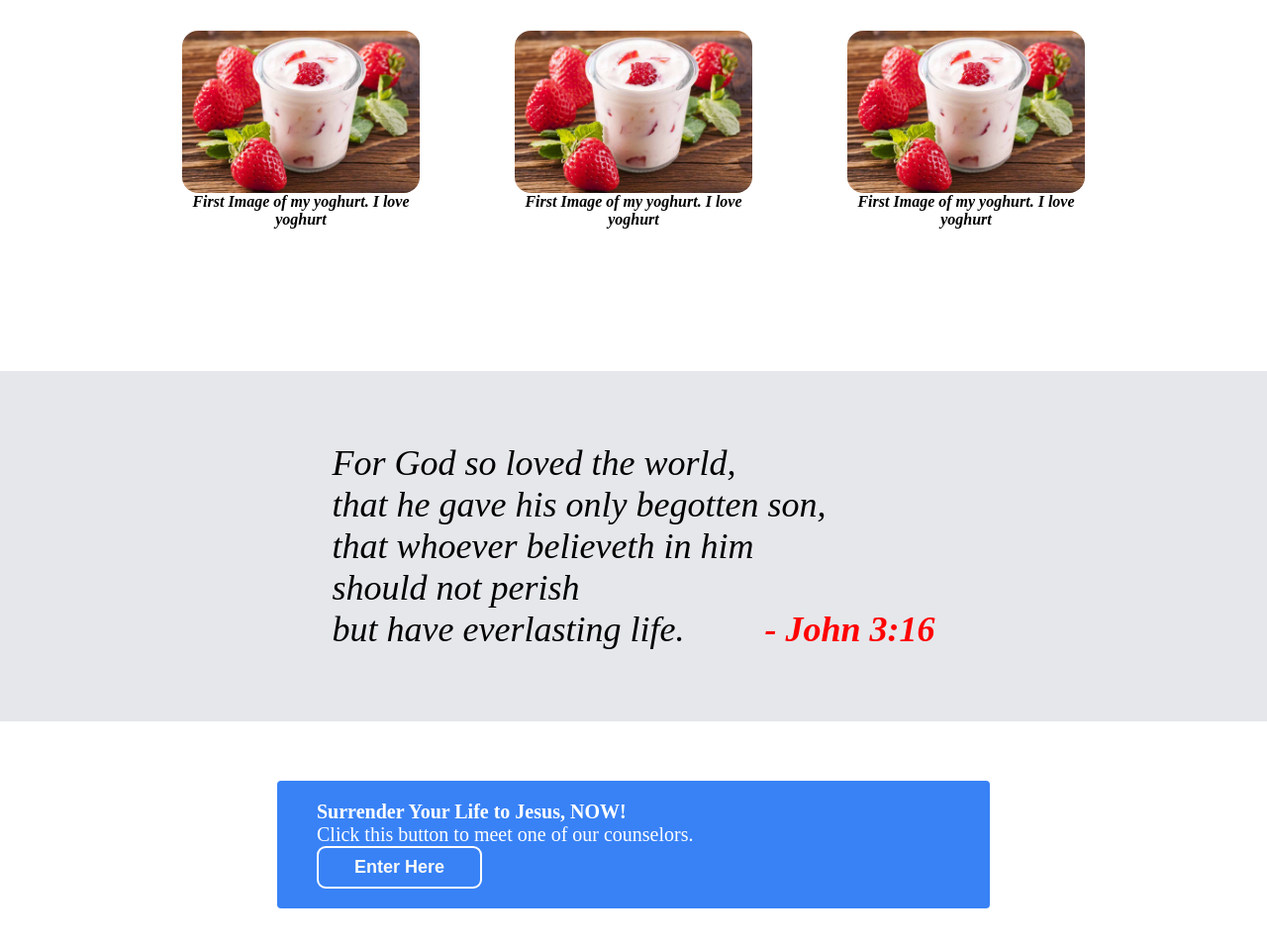
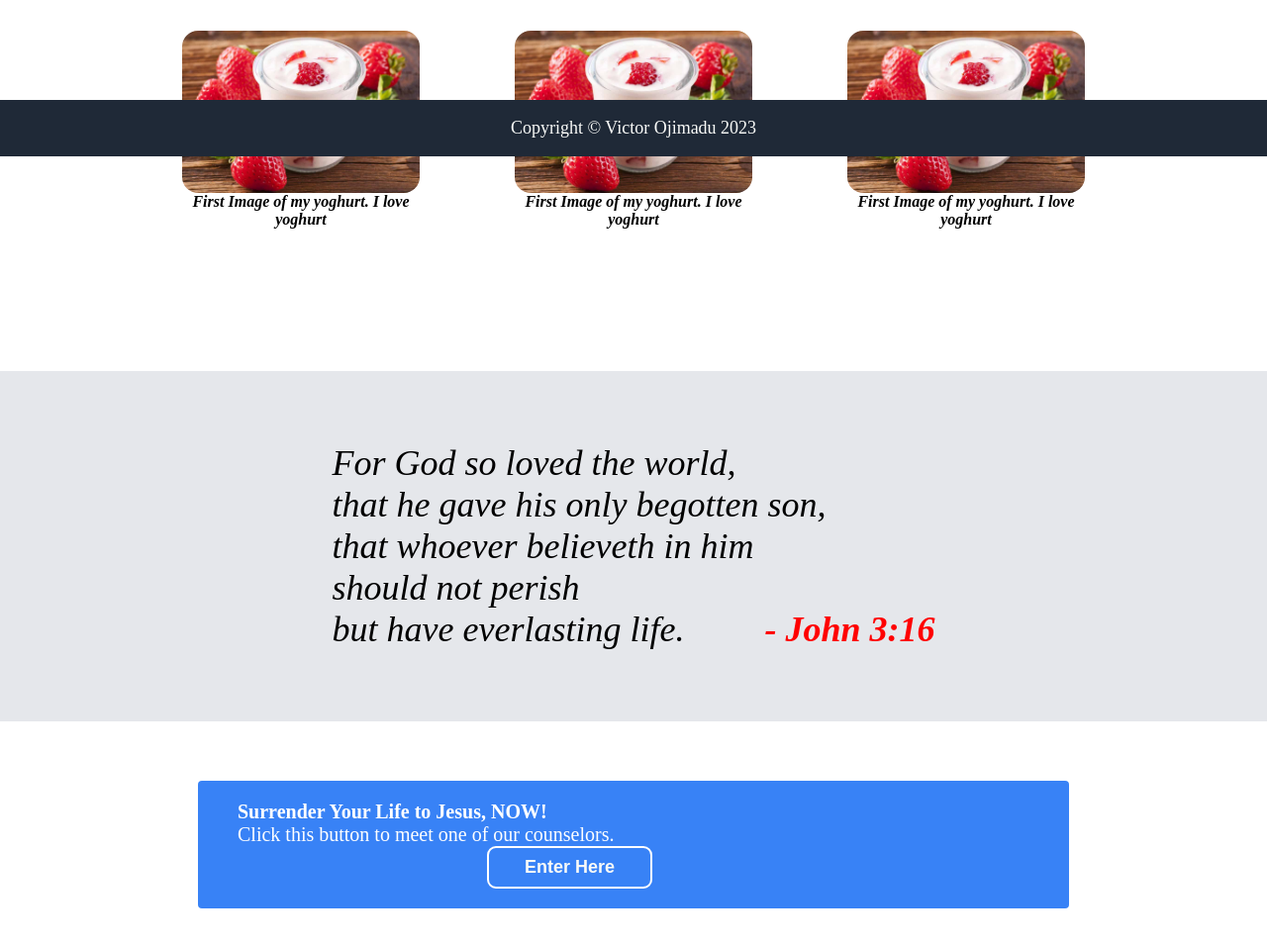
Before and after one commit to Viraculous/Odin-Projects, a plain HTML site: page Landing.html in a window 1280 px wide. Shown: the part 642-1598 px from the top of the page at 99% size. Drawn offline with Linux system fonts and the light colour scheme.

Commit message:
added footer to the landing page

```diff
--- a/Landing.css
+++ b/Landing.css
@@ -116,6 +116,7 @@ figcaption{
 }
 body{
     margin: 0px;
+    height: 100%;
 }
 .cta{
     background-color: #3882f6;
@@ -123,7 +124,7 @@ body{
     padding: 1em 2em 1em 2em;
     font-size: 20px;
     display: flex;
-    margin: 3em 14em 3em 14em;
+    margin: 3em 10em 3em 10em;
     border-radius: 0.2em;
     flex-direction: row;
     color: white;
@@ -136,4 +137,18 @@ body{
     padding: 0.5em 2em 0.5em 2em;
     font-weight: bold;
     border:2px solid white;
+    margin-left: 14em;
 }
+footer{
+    background-color: #1f2937;
+    bottom: 0;
+    position:fixed;
+    width: 100%;
+    padding: 1em 0 1em 0;
+    justify-content: center;
+    display: flex;
+    flex-direction: row;
+    font-size: 18px;
+    color: #f9faf8;
+    margin-top: 0;
+}
--- a/Landing.html
+++ b/Landing.html
@@ -48,11 +48,11 @@
                 <div class="quote">For God so loved the world, <br>that he gave his only begotten son, <br> that whoever believeth in him <br>should not perish<br>but have everlasting life. &nbsp;&nbsp;&nbsp;&nbsp;&nbsp;&nbsp;&nbsp;&nbsp;<span style="float:right; color:red; font-weight:bold;">- John 3:16</span></div>
             </div>
             <div>
-                <div class="cta"><span><strong>Surrender Your Life to Jesus, NOW!</strong><br>Click this button to meet one of our counselors. &nbsp;&nbsp;&nbsp;&nbsp;&nbsp;&nbsp;&nbsp;&nbsp;&nbsp;&nbsp;&nbsp;&nbsp;&nbsp;&nbsp;&nbsp;&nbsp;&nbsp;&nbsp;&nbsp;&nbsp;&nbsp;&nbsp;&nbsp;&nbsp;<button class="counsel">Enter Here</button></span></div>
+                <div class="cta"><span><strong>Surrender Your Life to Jesus, NOW!</strong><br>Click this button to meet one of our counselors. <button class="counsel">Enter Here</button></span></div>
             </div>
+            <div><footer>Copyright &copy; Victor Ojimadu 2023</footer></div>
             <div class="main-close">
                 <div class="main-end">
-
                 </div>
             </div>
            </div>
```
